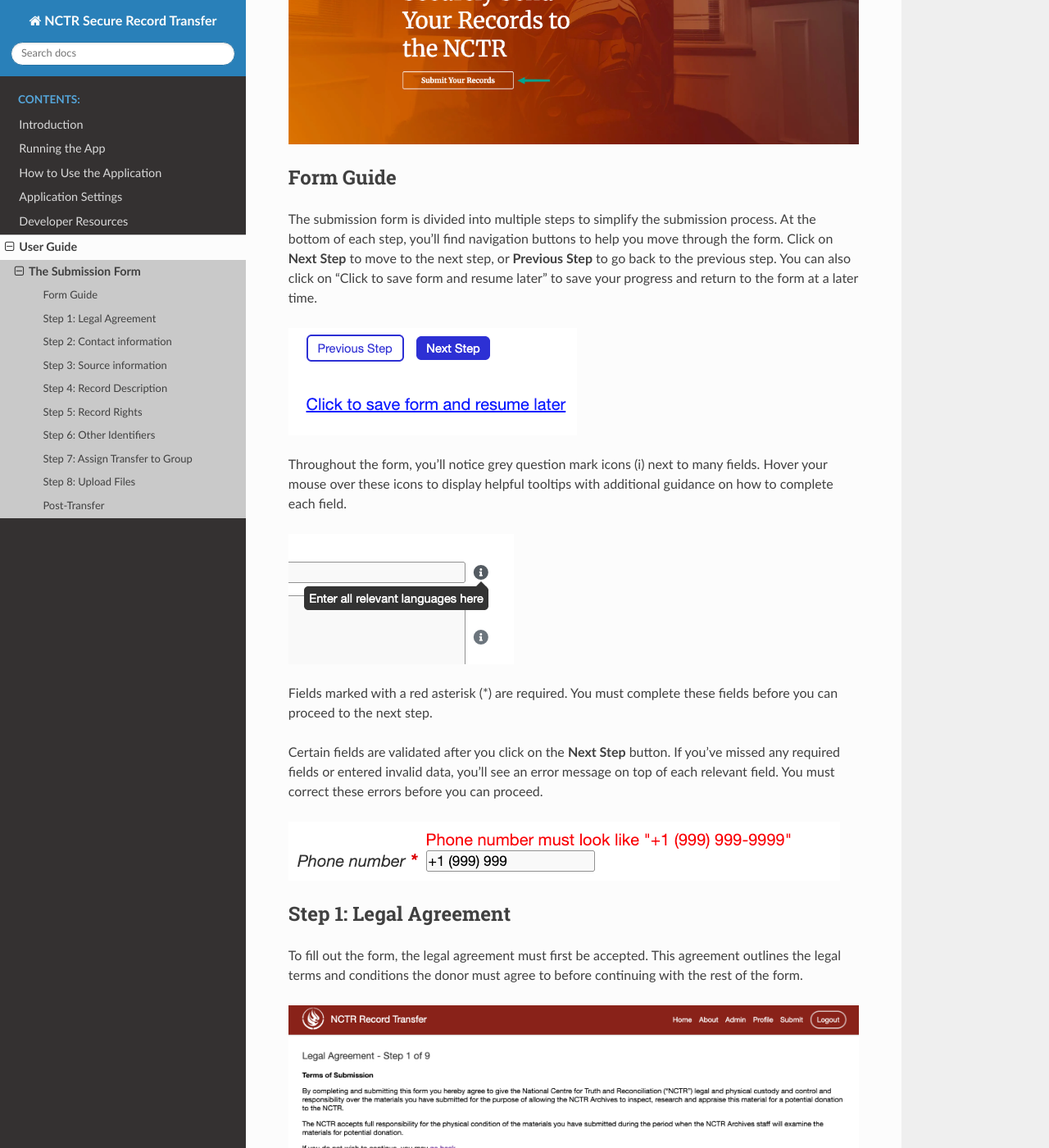
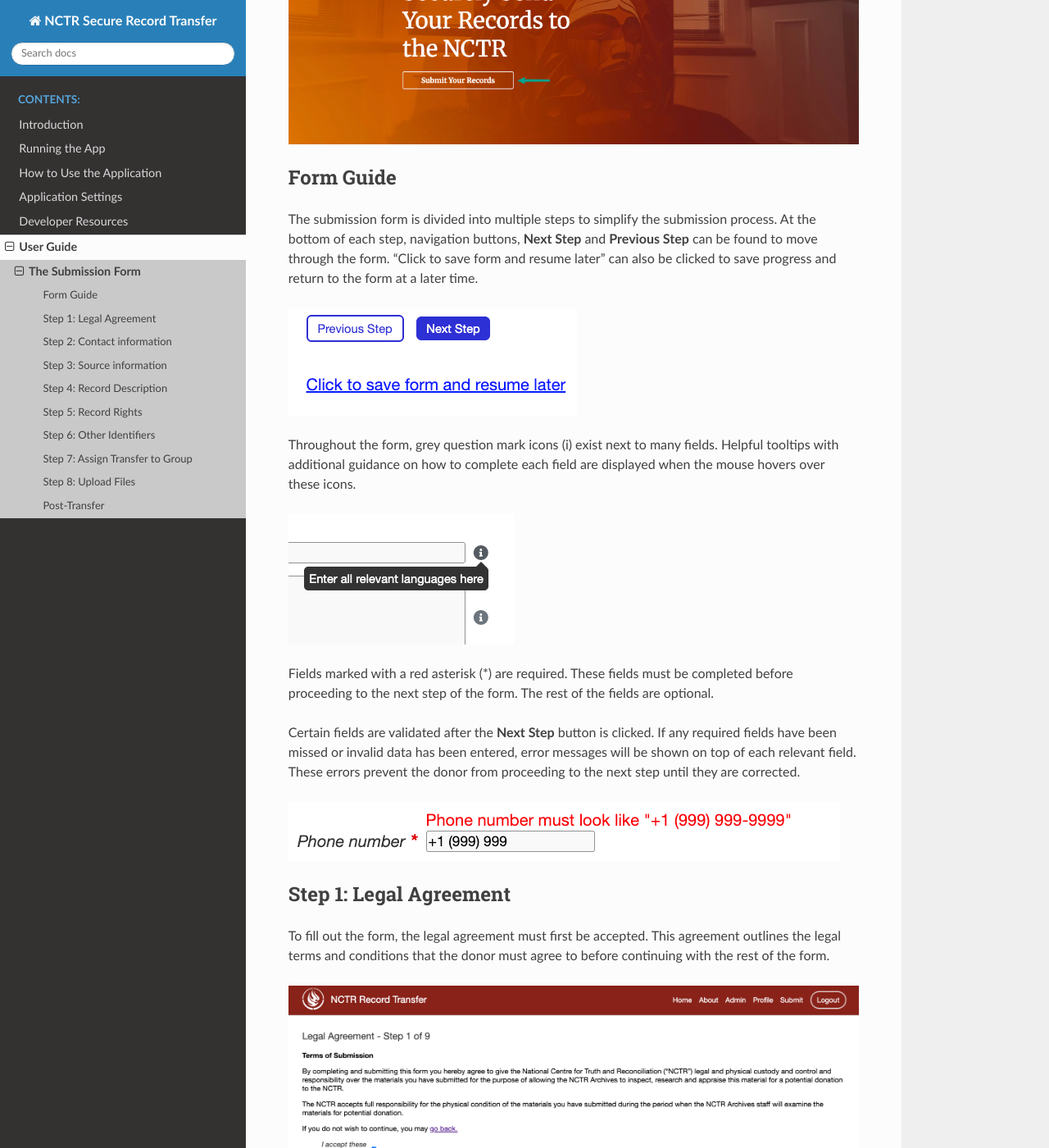
Before and after one commit to NationalCentreTruthReconciliation/Secure-Record-Transfer, a Sphinx documentation site: the page built from docs/userguide/submission-form.rst, in a window 1280 px wide and 1400 px high, scrolled down 432 px. Shown: the whole window at 82% size. Built offline with Sphinx 7.4.7 and the Read the Docs theme 3.1.0, drawn with Linux system fonts in a browser that asks for light colours; some of the changed text lies outside the part shown.

Commit message:
Make voice and perspective consistent till Step 2

```diff
--- a/docs/userguide/submission-form.rst
+++ b/docs/userguide/submission-form.rst
@@ -1,11 +1,11 @@
 The Submission Form
 ===================
 
-The Submission Form is the heart of the public-facing application, allowing the donor to provide
-metadata about their records and upload files for transfer to your institution.
+The Submission Form serves as the heart of the public-facing application, where metadata about
+records can be provided by donors and files can be uploaded for transfer to the institution.
 
-To start a submission, click on either "Submit" on the navigation bar or the "Submit Your Records"
-on the homepage.
+To start a submission, "Submit" on the navigation bar or the "Submit Your Records" on the homepage
+can be clicked.
 
 .. image:: images/access_submission_form.png
     :alt: How to access the submission form
@@ -15,27 +15,26 @@
 ###############
 
 The submission form is divided into multiple steps to simplify the submission process. At the
-bottom of each step, you'll find navigation buttons to help you move through the form. Click on
-**Next Step** to move to the next step, or **Previous Step** to go back to the previous step. You
-can also click on "Click to save form and resume later" to save your progress and return
-to the form at a later time.
+bottom of each step, navigation buttons, **Next Step** and **Previous Step** can be found to move
+through the form. "Click to save form and resume later" can also be clicked to save progress and
+return to the form at a later time.
 
 .. image:: images/form_navigation.png
     :alt: Navigation buttons on the transfer form
 
-Throughout the form, you'll notice grey question mark icons (i) next to many fields. Hover your
-mouse over these icons to display helpful tooltips with additional guidance on how to complete each
-field.
+Throughout the form, grey question mark icons (i) exist next to many fields. Helpful tooltips with
+additional guidance on how to complete each field are displayed when the mouse hovers over these
+icons.
 
 .. image:: images/mouse_over_help_icon.png
     :alt: Help icons on the transfer form
 
-Fields marked with a red asterisk (*) are required. You must complete these fields before you can
-proceed to the next step.
+Fields marked with a red asterisk (*) are required. These fields must be completed before
+proceeding to the next step of the form. The rest of the fields are optional.
 
-Certain fields are validated after you click on the **Next Step** button. If you've missed any
-required fields or entered invalid data, you'll see an error message on top of each relevant field.
-You must correct these errors before you can proceed.
+Certain fields are validated after the **Next Step** button is clicked. If any required fields have
+been missed or invalid data has been entered, error messages will be shown on top of each relevant
+field. These errors prevent the donor from proceeding to the next step until they are corrected.
 
 .. image:: images/form_error.png
     :alt: Error message on the transfer form
@@ -44,7 +43,7 @@
 #######################
 
 To fill out the form, the legal agreement must first be accepted. This agreement outlines the legal
-terms and conditions the donor must agree to before continuing with the rest of the form.
+terms and conditions that the donor must agree to before continuing with the rest of the form.
 
 .. image:: images/transfer_step_1.png
     :alt: Step 1 of the transfer form
@@ -53,8 +52,7 @@
 Step 2: Contact information
 ###########################
 
-This form is self explanatory. Enter your contact information here before clicking
-**Next**.
+This step gathers contact information from the donor.
 
 .. image:: images/transfer_step_2.png
     :alt: Step 2 of the transfer form
```
